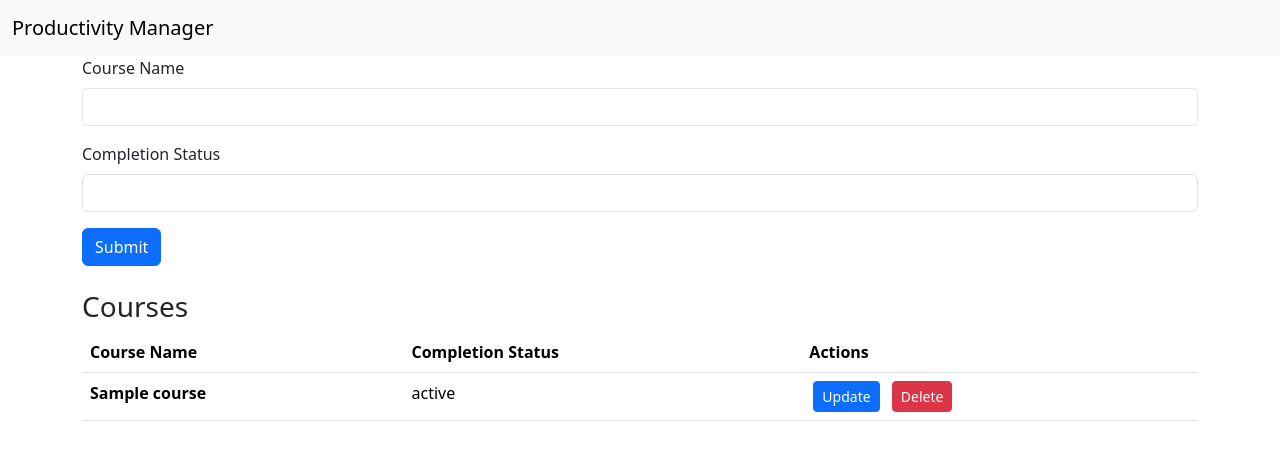
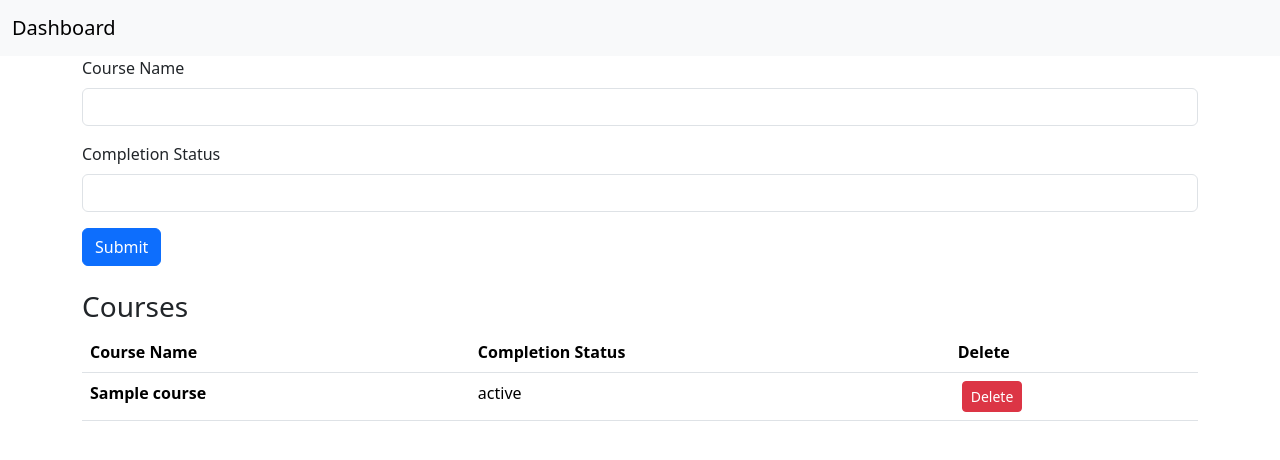
Before and after one commit to suryapsp/productivity-manager, a Flask app: page / in a window 1280 px wide. Shown: the top 460 px of the page. Run offline with Flask 3, Linux system fonts and the light colour scheme; tables that the repository leaves empty hold one stand-in row (values such as "Sample post").

Commit message:
some jinja stuff

```diff
--- /dev/null
+++ b/src/templates/base.html
@@ -0,0 +1,19 @@
+<!doctype html>
+<html lang="en">
+  <head>
+    <meta charset="utf-8">
+    <meta name="viewport" content="width=device-width, initial-scale=1">
+    <title>Dashboard</title>
+    <link href="https://cdn.jsdelivr.net/npm/bootstrap@5.3.0-alpha3/dist/css/bootstrap.min.css" rel="stylesheet" integrity="sha384-KK94CHFLLe+nY2dmCWGMq91rCGa5gtU4mk92HdvYe+M/SXH301p5ILy+dN9+nJOZ" crossorigin="anonymous">
+  </head>
+  <body>
+    <nav class="navbar navbar-expand-lg bg-body-tertiary">
+        <div class="container-fluid">
+          <a class="navbar-brand" href="/">Dashboard</a>
+        </div>
+      </nav>
+    {% block body %}
+
+    {% endblock body %}
+  </body>
+</html>
--- a/src/templates/index.html
+++ b/src/templates/index.html
@@ -1,17 +1,5 @@
-<!doctype html>
-<html lang="en">
-  <head>
-    <meta charset="utf-8">
-    <meta name="viewport" content="width=device-width, initial-scale=1">
-    <title>Dashboard</title>
-    <link href="https://cdn.jsdelivr.net/npm/bootstrap@5.3.0-alpha3/dist/css/bootstrap.min.css" rel="stylesheet" integrity="sha384-KK94CHFLLe+nY2dmCWGMq91rCGa5gtU4mk92HdvYe+M/SXH301p5ILy+dN9+nJOZ" crossorigin="anonymous">
-  </head>
-  <body>
-    <nav class="navbar navbar-expand-lg bg-body-tertiary">
-        <div class="container-fluid">
-          <a class="navbar-brand" href="/">Productivity Manager</a>
-        </div>
-      </nav>
+{% extends 'base.html' %}
+{% block body %}
 
     <div class="container">
         <form action="/" method="post">
@@ -34,7 +22,7 @@
               <tr>
                 <th scope="col">Course Name</th>
                 <th scope="col">Completion Status</th>
-                <th scope="col">Actions</th>
+                <th scope="col">Delete</th>
               </tr>
             </thead>
             <tbody>
@@ -43,7 +31,6 @@
                     <th scope="row">{{courses.course_name}}</th>
                     <td>{{courses.completion_status}}</td>
                     <td>
-                      <a href="/update/{{courses.course_name}}" type="button" class="btn btn-primary btn-sm mx-1">Update</a>
                       <a href="/delete/{{courses.course_name}}" type="button" class="btn btn-danger btn-sm mx-1">Delete</a>
 
                     </td>
@@ -55,5 +42,5 @@
     </div>
 
     <script src="https://cdn.jsdelivr.net/npm/bootstrap@5.3.0-alpha3/dist/js/bootstrap.bundle.min.js" integrity="sha384-ENjdO4Dr2bkBIFxQpeoTz1HIcje39Wm4jDKdf19U8gI4ddQ3GYNS7NTKfAdVQSZe" crossorigin="anonymous"></script>
-  </body>
-</html>
+
+{% endblock body %}
```
